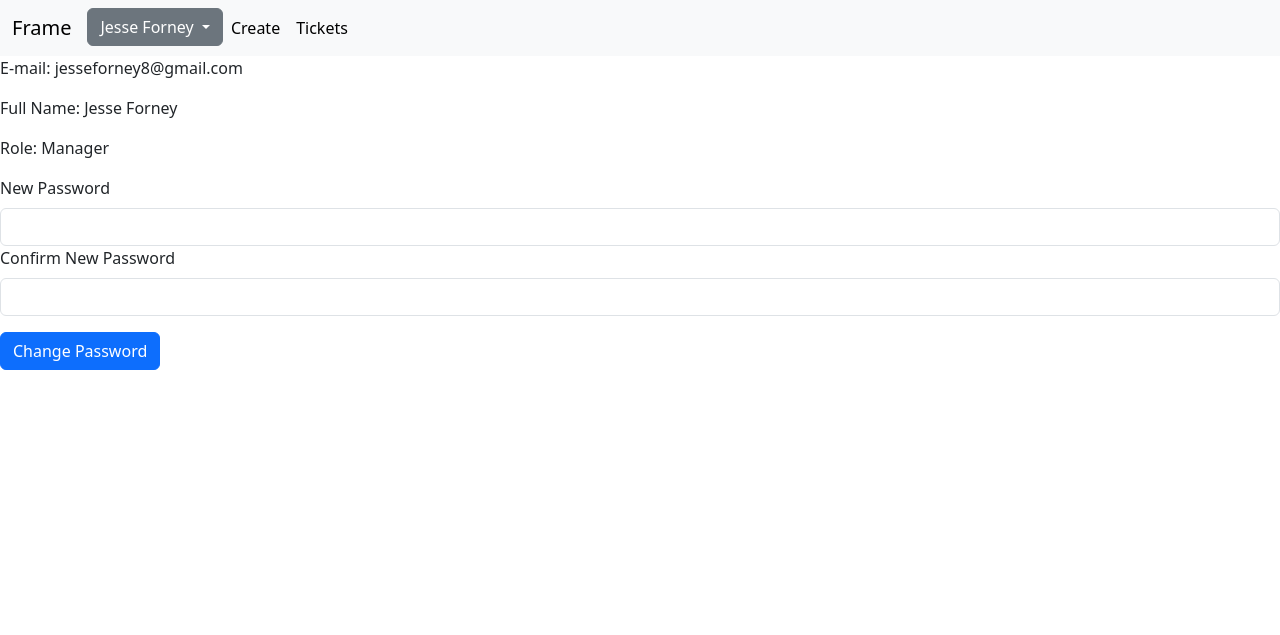
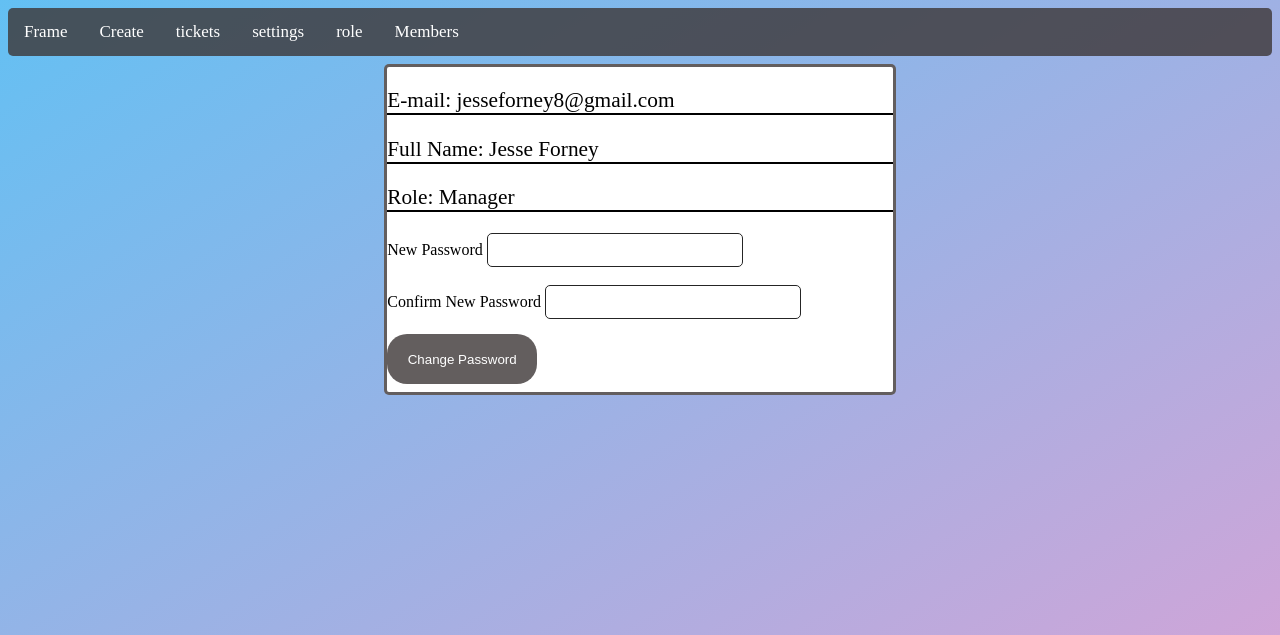
Before and after one commit to jesseforney8/Frame, a Flask app: page /settings in a window 1280 px wide. Shown: the top 635 px of the page. Run offline with Flask 2, Linux system fonts and the light colour scheme; a user stored in the database is signed in.

Commit message:
moved all html to new style. Login and sign up alomst comleted. Internal is messed up.

```diff
--- a/Frame/website/static/styles.css
+++ b/Frame/website/static/styles.css
@@ -196,11 +196,14 @@
     width: 250px;
     opacity: .85;
 
-
-
-
-
-
+  }
+  .settinginput {
+    border-radius: 5px;
+    border: none;
+    height: 30px;
+    width: 250px;
+    opacity: .85;
+    border: 1px solid black;
   }
   #signup {
     padding-top: 150px;
--- a/Frame/website/templates/base.html
+++ /dev/null
@@ -1,90 +0,0 @@
-<!DOCTYPE html>
-<html lang="en">
-<head>
-    <meta charset="UTF-8">
-    <meta http-equiv="X-UA-Compatible" content="IE=edge">
-    <meta name="viewport" content="width=device-width, initial-scale=1.0">
-    <title>{% block title %}base{% endblock %}</title>
-    <!-- CSS only -->
-    <link href="https://cdn.jsdelivr.net/npm/bootstrap@5.3.0-alpha1/dist/css/bootstrap.min.css" rel="stylesheet" integrity="sha384-GLhlTQ8iRABdZLl6O3oVMWSktQOp6b7In1Zl3/Jr59b6EGGoI1aFkw7cmDA6j6gD" crossorigin="anonymous">
-</head>
-<body>
-    <nav class="navbar navbar-expand-lg bg-light">
-        <div class="container-fluid">
-          <a class="navbar-brand" href="/">Frame</a>
-          <button class="navbar-toggler" type="button" data-bs-toggle="collapse" data-bs-target="#navbarNavAltMarkup" aria-controls="navbarNavAltMarkup" aria-expanded="false" aria-label="Toggle navigation">
-            <span class="navbar-toggler-icon"></span>
-          </button>
-          <div class="collapse navbar-collapse" id="navbarNavAltMarkup">
-            <div class="navbar-nav">
-                {% if user.is_authenticated %}
-                <div class="dropdown">
-                  <button class="btn btn-secondary dropdown-toggle" type="button" data-bs-toggle="dropdown" aria-expanded="false">
-                    {{user.firstname}} {{user.lastname}}
-                  </button>
-                  {%if user.org == "" %}
-                  <ul class="dropdown-menu">
-                  <li><a class="dropdown-item" href="/settings">Settings</a></li>
-                    <li><a class="dropdown-item" href="/logout">Logout</a></li>
-                  </ul>
-                  {%else%}
-                  <ul class="dropdown-menu">
-                    <li><a class="dropdown-item" href="/role">Roles</a></li>
-                    <li><a class="dropdown-item" href="/members">Members</a></li>
-                    <li><a class="dropdown-item" href="/settings">Settings</a></li>
-                    <li><a class="dropdown-item" href="/logout">Logout</a></li>
-                  </ul>
-                </div>
-                <a class="nav-link active" aria-current="page" href="/">Create</a>
-                <a class="nav-link active" aria-current="page" href="/tickets">Tickets</a>
-                  {%endif%}
-
-
-
-              {% else %}
-              <a class="nav-link active" aria-current="page" href="/sign-up">Signup</a>
-              <a class="nav-link active" aria-current="page" href="/login">Login</a>
-              {% endif %}
-            </div>
-          </div>
-        </div>
-      </nav>
-
-        {% with messages = get_flashed_messages(with_categories=true) %}
-        {% if messages %}
-            {% for category, message in messages %}
-            {% if category == "error" %}
-            <div class="alert alert-danger alter-dismissable fade show" role="alert">
-                {{ message }}
-                <button type="button" class="btn-close" data-bs-dismiss="alert" aria-label="Close"></button>
-            </div>
-            {% else %}
-            <div class="alert alert-success alter-dismissable fade show" role="alert">
-                {{ message }}
-                <button type="button" class="btn-close" data-bs-dismiss="alert" aria-label="Close"></button>
-            </div>
-        {% endif %}
-            {% endfor %}
-            {% endif %}
-        {% endwith %}
-
-
-{% block body %}{% endblock %}
-
-
-
-<script method="text/javascript">
-function deleteTicket(ticketId) {
-    fetch("/delete-ticket", {
-      method: "POST",
-      body: JSON.stringify({ ticketId: ticketId }),
-    }).then((_res) => {
-      window.location.href = "/tickets";
-    });
-  }
-</script>
-
-
-<script src="https://cdn.jsdelivr.net/npm/bootstrap@5.3.0-alpha1/dist/js/bootstrap.bundle.min.js" integrity="sha384-w76AqPfDkMBDXo30jS1Sgez6pr3x5MlQ1ZAGC+nuZB+EYdgRZgiwxhTBTkF7CXvN" crossorigin="anonymous"></script>
-</body>
-</html>
--- /dev/null
+++ b/Frame/website/templates/base1.html
@@ -0,0 +1,22 @@
+<!DOCTYPE html>
+<html lang="en">
+<head>
+    <meta charset="UTF-8">
+    <meta http-equiv="X-UA-Compatible" content="IE=edge">
+    <meta name="viewport" content="width=device-width, initial-scale=1.0">
+    <title>{% block title %} {%endblock%}</title>
+    <link rel="stylesheet" href="../static/styles.css">
+</head>
+<body>
+    <div class="topnav">
+        <a class="active" href="/">Frame</a>
+        <a href="/">Create</a>
+        <a href="/tickets">tickets</a>
+        <a href="/settings">settings</a>
+        <a href="/role">role</a>
+        <a href="/members">Members</a>
+      </div>
+
+<div class="default1">
+        {%block body%}{%endblock%}
+</div>
--- a/Frame/website/templates/home.html
+++ b/Frame/website/templates/home.html
@@ -1,4 +1,4 @@
-{% extends "base.html" %}
+{% extends "base1.html" %}
 
 {% block title%} Home Page {% endblock%}
 
--- a/Frame/website/templates/members.html
+++ b/Frame/website/templates/members.html
@@ -1,4 +1,4 @@
-{% extends "base.html" %}
+{% extends "base1.html" %}
 
 {% block title%} Members {% endblock%}
 
--- a/Frame/website/templates/role.html
+++ b/Frame/website/templates/role.html
@@ -1,4 +1,4 @@
-{% extends "base.html" %}
+{% extends "base1.html" %}
 
 {% block title%} Role {% endblock%}
 
--- a/Frame/website/templates/settings.html
+++ b/Frame/website/templates/settings.html
@@ -1,4 +1,4 @@
-{% extends "base.html" %}
+{% extends "base1.html" %}
 
 {% block title%} Settings {% endblock%}
 
@@ -9,9 +9,9 @@
 <form method="POST">
     <div class="mb-3">
       <label for="newpassword" class="form-label">New Password</label>
-      <input type="newpassword" class="form-control" id="newpassword" name="newpassword">
+      <input type="newpassword" class="settinginput" id="newpassword" name="newpassword"> <br> <br>
       <label for="newpassword2" class="form-label">Confirm New Password</label>
-      <input type="newpassword2" class="form-control" id="newpassword2" name="newpassword2">
+      <input type="newpassword2" class="settinginput" id="newpassword2" name="newpassword2">
     </div>
 
     <button type="submit" class="btn btn-primary">Change Password</button>
--- a/Frame/website/templates/ticket.html
+++ b/Frame/website/templates/ticket.html
@@ -1,4 +1,4 @@
-{% extends "base.html" %}
+{% extends "base1.html" %}
 
 {% block title%} Home Page {% endblock%}
 
--- a/Frame/website/templates/tickets.html
+++ b/Frame/website/templates/tickets.html
@@ -1,4 +1,4 @@
-{% extends "base.html" %}
+{% extends "base1.html" %}
 
 {% block title%} Tickets {% endblock%}
 
```
Also changed, not shown: Frame/website/templates/OLDhtml/baseOLD.html (added, +90 -0 lines), Frame/website/instance/dababase.db, Frame/website/templates/OLDhtml/index2OLD.html (renamed from Frame/website/templates/index2.html), Frame/website/templates/OLDhtml/indexOLD.html (renamed from Frame/website/templates/index.html).
